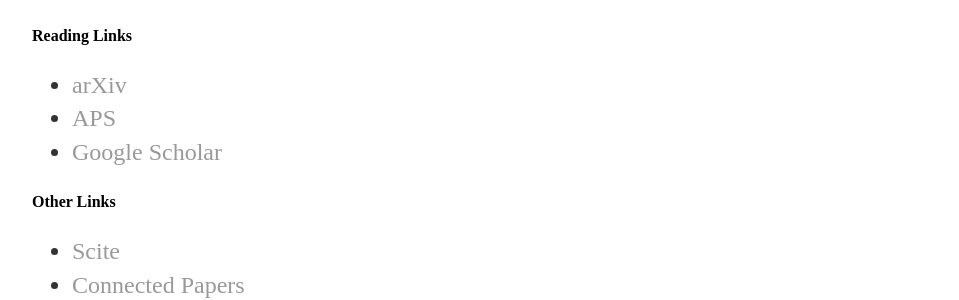
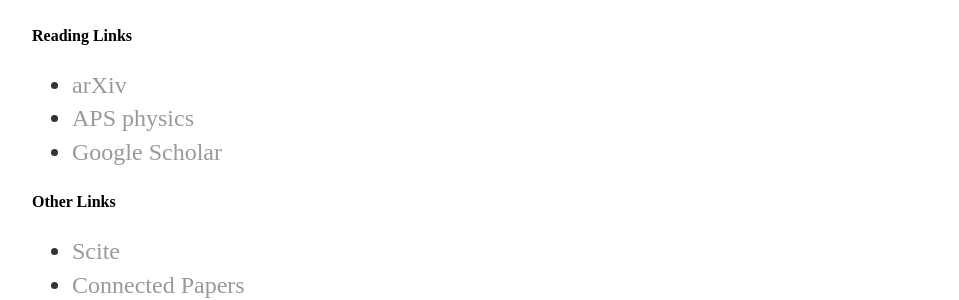
Before and after one commit to xuanzziu/xuanzziu.github.io, a Jekyll site: the page built from index.html, in a window 1280 px wide. Shown: the part 345-645 px from the top of the page, without its empty margins (160-1119 px from the left). Built offline with Jekyll 4.4.1, drawn with Linux system fonts in a browser that asks for light colours.

Commit message:
Update index.html

```diff
--- a/index.html
+++ b/index.html
@@ -16,7 +16,7 @@
 			<strong>Reading Links</strong>
 			<ul class="contacts">
 				<li><a href="https://xuanzziu.github.io/arXiv/">arXiv</a></li>
-				<li><a href="https://www.aps.org/">APS</a></li>
+				<li><a href="https://www.aps.org/">APS physics</a></li>
 				<li><a href="https://scholar.google.com/">Google Scholar</a></li>
 			</ul>
 
```
